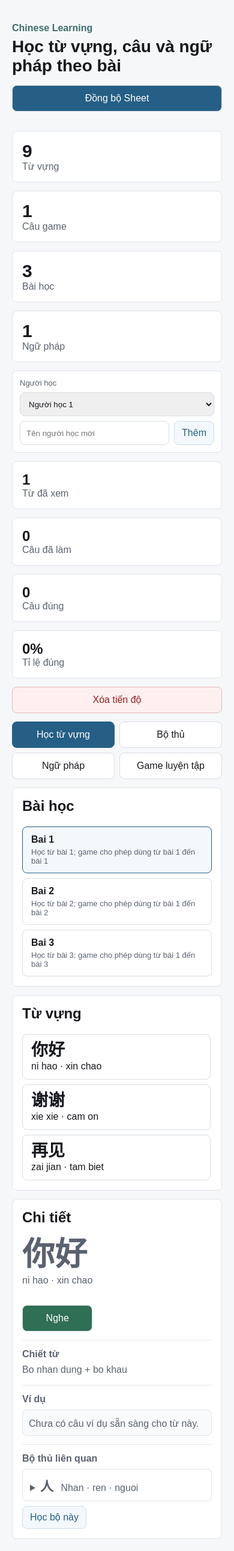
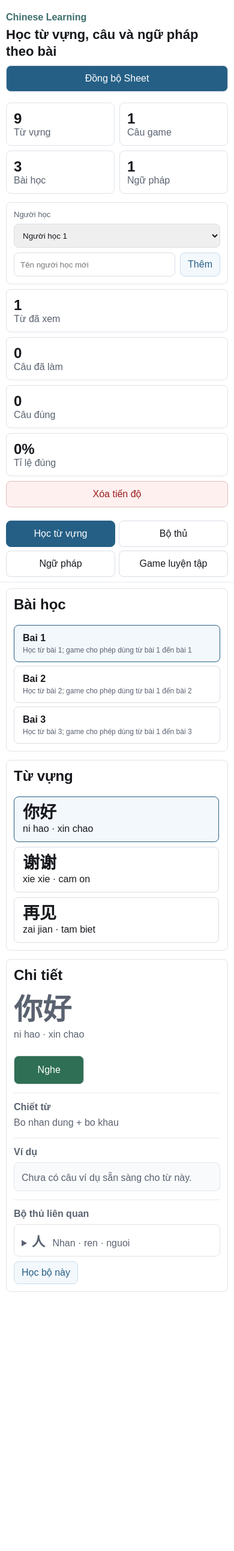
Before and after one commit to phanhuy871-tech/chinese-learning-app, a FastAPI app: page / in a window 390 px wide. Shown: the whole page at 60% size. After the commit the page ends 2154 px from the top, so only its background shows below. Run offline with FastAPI, Linux system fonts and the light colour scheme; data comes from the database, SQL or seed files in the repository.

Commit message:
Improve mobile layout and audio playback

```diff
--- a/app/web/static/css/app.css
+++ b/app/web/static/css/app.css
@@ -272,6 +272,11 @@ h1 {
   min-height: 64px;
 }
 
+.word-item.is-active {
+  background: #f3f8fc;
+  border-color: #255f85;
+}
+
 .grammar-item,
 .radical-item {
   background: #ffffff;
@@ -662,6 +707,14 @@ h1 {
 }
 
 @media (max-width: 820px) {
+  body {
+    background: #ffffff;
+  }
+
+  .shell {
+    padding: 10px;
+  }
+
   .topbar,
   .grid {
     grid-template-columns: 1fr;
@@ -670,23 +723,100 @@ h1 {
   .topbar {
     align-items: stretch;
     display: grid;
+    gap: 10px;
+    padding: 10px 0;
+  }
+
+  h1 {
+    font-size: 22px;
+    line-height: 1.25;
+  }
+
+  #syncButton {
+    min-height: 44px;
+    width: 100%;
   }
 
   .stats {
-    grid-template-columns: 1fr;
+    gap: 8px;
+    grid-template-columns: repeat(2, minmax(0, 1fr));
+    margin: 8px 0;
+  }
+
+  .stats article,
+  .progress-panel article,
+  .panel {
+    border-radius: 8px;
+    padding: 12px;
+  }
+
+  .stats span {
+    font-size: 24px;
   }
 
   .progress-panel {
+    gap: 8px;
     grid-template-columns: 1fr;
   }
 
   .modebar {
+    background: #ffffff;
+    border-bottom: 1px solid #e7eaf0;
     display: grid;
+    gap: 6px;
     grid-template-columns: repeat(2, minmax(0, 1fr));
+    margin: 8px -10px 10px;
+    padding: 8px 10px;
+    position: sticky;
+    top: 0;
+    z-index: 10;
+  }
+
+  .mode {
+    min-height: 44px;
+    min-width: 0;
+    padding: 10px 8px;
   }
 
   .word-detail-head {
     display: grid;
+    gap: 10px;
+  }
+
+  .word-list,
+  .radical-list,
+  .grammar-list {
+    max-height: 42vh;
+  }
+
+  .list {
+    gap: 6px;
+  }
+
+  .lesson,
+  .game,
+  .word-item,
+  .grammar-item,
+  .radical-item,
+  .answer-option,
+  .play-option,
+  .next-button,
+  .sound-button,
+  .sentence-sound {
+    min-height: 48px;
+  }
+
+  .lesson span {
+    font-size: 12px;
+  }
+
+  .big-hanzi {
+    font-size: 48px;
+  }
+
+  .sound-button,
+  .sentence-sound {
+    width: 100%;
   }
 
   .answer-grid {
@@ -706,4 +836,13 @@ h1 {
     align-items: stretch;
     flex-direction: column;
   }
+
+  .examples li {
+    padding: 12px;
+  }
+
+  .game-panel .list {
+    max-height: 48vh;
+    overflow: auto;
+  }
 }
--- a/app/web/static/js/app.js
+++ b/app/web/static/js/app.js
@@ -6,15 +6,18 @@ let grammarCards = [];
 let users = [];
 let selectedUserId = localStorage.getItem("selectedUserId") || "user-01";
 let currentProgress = emptyProgress();
+let selectedWordId = "";
 
 let currentQuestion = null;
 let currentQuestionIndex = 0;
 let score = 0;
 let answered = false;
 let orderingSelection = [];
+let visibleExampleCount = 3;
 
 const progressStorageKey = "chineseLearningProgressV1";
 const audioLikeGames = new Set(["audio_to_hanzi", "audio_to_pinyin", "audio_to_meaning"]);
+const mobileMedia = window.matchMedia("(max-width: 820px)");
 const gameLabels = {
   audio_to_hanzi: "Nghe âm thanh, chọn chữ Hán",
   audio_to_pinyin: "Nghe âm thanh, chọn pinyin",
@@ -152,20 +155,69 @@ function escapeHtml(value) {
     .replaceAll('"', "&quot;");
 }
 
+function showAudioStatus(message, isError = false) {
+  // Hiển thị phản hồi ngắn để người học biết nút nghe đã nhận thao tác.
+  let status = document.querySelector("#audioStatus");
+  if (!status) {
+    status = document.createElement("div");
+    status.id = "audioStatus";
+    status.className = "audio-status";
+    document.body.appendChild(status);
+  }
+  status.textContent = message;
+  status.classList.toggle("is-error", isError);
+  status.classList.add("is-visible");
+  window.clearTimeout(showAudioStatus.timer);
+  showAudioStatus.timer = window.setTimeout(() => status.classList.remove("is-visible"), 2600);
+}
+
+function googleTtsUrl(text) {
+  // Fallback TTS online: dùng khi Sheet chưa có audio_url và máy không hỗ trợ giọng đọc nội bộ.
+  const query = encodeURIComponent(String(text || "").slice(0, 180));
+  return `https://translate.google.com/translate_tts?ie=UTF-8&client=tw-ob&tl=zh-CN&q=${query}`;
+}
+
+function playAudioSource(source) {
+  // Tạo audio mới cho mỗi lần bấm để mobile coi đây là thao tác phát do người dùng khởi tạo.
+  const audio = new Audio(source);
+  audio.preload = "auto";
+  return audio.play();
+}
+
+function speakWithBrowserVoice(text) {
+  // Dùng Web Speech API nếu trình duyệt có sẵn giọng đọc tiếng Trung.
+  if (!("speechSynthesis" in window) || !("SpeechSynthesisUtterance" in window)) {
+    return false;
+  }
+  const utterance = new SpeechSynthesisUtterance(text);
+  utterance.lang = "zh-CN";
+  utterance.rate = 0.88;
+  window.speechSynthesis.cancel();
+  window.speechSynthesis.speak(utterance);
+  return true;
+}
+
 function speakWord(text, audioUrl) {
-  // Nếu Sheet có audio_url thì phát file âm thanh đó.
-  if (audioUrl) {
-    new Audio(audioUrl).play();
+  // Ưu tiên file audio trong Sheet, nếu chưa có thì dùng TTS online, cuối cùng mới dùng giọng trình duyệt.
+  const speakText = String(text || "").trim();
+  const source = audioUrl || (speakText ? googleTtsUrl(speakText) : "");
+  if (source) {
+    playAudioSource(source)
+      .then(() => showAudioStatus("Đang phát âm thanh"))
+      .catch(() => {
+        if (speakWithBrowserVoice(speakText)) {
+          showAudioStatus("Đang phát bằng giọng của trình duyệt");
+          return;
+        }
+        showAudioStatus("Máy này chưa phát được âm thanh. Hãy thử mở bằng Chrome/Safari.", true);
+      });
     return;
   }
-
-  // Nếu chưa có audio_url, dùng giọng đọc có sẵn của trình duyệt để đọc tiếng Trung.
-  if ("speechSynthesis" in window) {
-    const utterance = new SpeechSynthesisUtterance(text);
-    utterance.lang = "zh-CN";
-    window.speechSynthesis.cancel();
-    window.speechSynthesis.speak(utterance);
+  if (speakWithBrowserVoice(speakText)) {
+    showAudioStatus("Đang phát bằng giọng của trình duyệt");
+    return;
   }
+  showAudioStatus("Chưa có dữ liệu âm thanh cho mục này.", true);
 }
 
 function explainQuestion(question) {
@@ -485,8 +537,9 @@ function renderWordList(cards) {
   list.innerHTML = cards
     .map((card, index) => {
       const word = card.word;
+      const isActive = word.id === selectedWordId ? " is-active" : "";
       return `
-        <button class="word-item" data-word-index="${index}" type="button">
+        <button class="word-item${isActive}" data-word-index="${index}" type="button">
           <span class="hanzi">${escapeHtml(word.hanzi)}</span>
           <span>${escapeHtml(word.pinyin)} · ${escapeHtml(word.meaning_vi)}</span>
         </button>
@@ -496,17 +549,29 @@ function renderWordList(cards) {
 
   document.querySelectorAll(".word-item").forEach((button) => {
     // Khi bấm vào 1 từ, cập nhật cột "Chi tiết" bên phải.
-    button.addEventListener("click", () => renderWordDetail(cards[Number(button.dataset.wordIndex)]));
+    button.addEventListener("click", () => {
+      renderWordDetail(cards[Number(button.dataset.wordIndex)]);
+      if (mobileMedia.matches) {
+        document.querySelector("#wordDetail").scrollIntoView({ behavior: "smooth", block: "start" });
+      }
+    });
   });
 }
 
-function renderWordDetail(card) {
+function renderWordDetail(card, showAll = false) {
   // Hiện chi tiết 1 từ: chữ Hán, pinyin, nghĩa, chiết tự, ví dụ, bộ thủ liên quan.
   const detail = document.querySelector("#wordDetail");
   const word = card.word;
+  selectedWordId = word.id;
+  visibleExampleCount = showAll ? card.sentences.length : mobileMedia.matches ? 3 : 5;
+  document.querySelectorAll(".word-item").forEach((button) => {
+    const item = vocabularyCards[Number(button.dataset.wordIndex)]?.word;
+    button.classList.toggle("is-active", item?.id === selectedWordId);
+  });
   recordStudiedWord(word);
-  const examples = card.sentences.length
-    ? card.sentences
+  const visibleSentences = card.sentences.slice(0, visibleExampleCount);
+  const examples = visibleSentences.length
+    ? visibleSentences
         .map(
           (sentence) => `
             <li>
@@ -528,6 +593,10 @@ function renderWordDetail(card) {
         )
         .join("")
     : `<li><em>Chưa có câu ví dụ sẵn sàng cho từ này.</em></li>`;
+  const moreExamples =
+    card.sentences.length > visibleExampleCount
+      ? `<button class="show-more-examples" type="button">Xem thêm ${card.sentences.length - visibleExampleCount} câu</button>`
+      : "";
 
   const radicals = card.radicals.length
     ? card.radicals
@@ -562,6 +631,7 @@ function renderWordDetail(card) {
     <section>
       <h3>Ví dụ</h3>
       <ul class="examples">${examples}</ul>
+      ${moreExamples}
     </section>
     <section>
       <h3>Bộ thủ liên quan</h3>
@@ -578,6 +648,8 @@ function renderWordDetail(card) {
     button.addEventListener("click", () => speakWord(button.dataset.speakValue, button.dataset.audioUrl));
   });
 
+  detail.querySelector(".show-more-examples")?.addEventListener("click", () => renderWordDetail(card, true));
+
   detail.querySelectorAll(".radical-link").forEach((button) => {
     button.addEventListener("click", async () => {
       await switchMode("radicals");
@@ -590,6 +662,7 @@ async function loadVocabulary() {
   // Gọi API module 1: lấy các thẻ học từ vựng theo lesson_order.
   const list = document.querySelector("#wordList");
   const detail = document.querySelector("#wordDetail");
+  selectedWordId = "";
   list.innerHTML = '<div class="empty-state">Đang tải từ vựng...</div>';
   detail.innerHTML = "Chọn một từ vựng để học.";
   const response = await fetch(`/api/study/vocabulary?lesson_order=${selectedLesson}`);
```
Also changed, not shown: other parts of app/web/static/css/app.css (+40 -0 lines).
